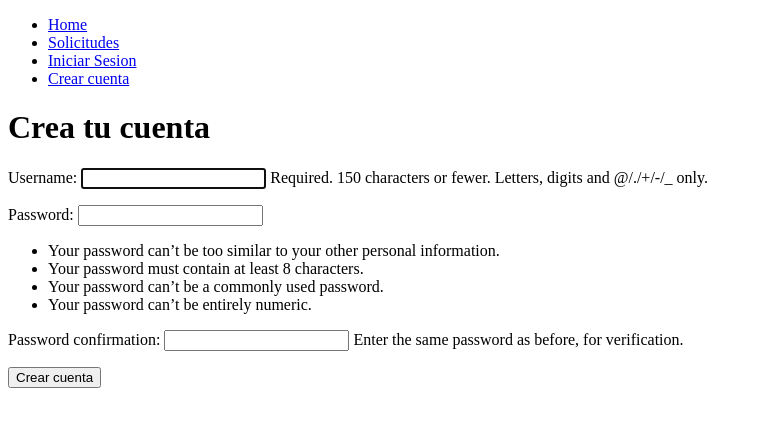
After one commit to VtrHater/Proyecto_biblioteca, a Django app: page /crear_cuenta/ in a window 1280 px wide. The commit adds this page. Shown: the top 427 px of the page, without its empty margins (0-759 px from the left). Run offline with Django 5.2, Linux system fonts and the light colour scheme.

Commit message:
Sistema CRUD implementado Version 1.1

```diff
--- a/Trabajo_Biblioteca/Cuentas/templates/base.html
+++ b/Trabajo_Biblioteca/Cuentas/templates/base.html
@@ -1,3 +1,16 @@
-<!DOCTYPE html>
+{% extends 'master.html' %}
 
-{{titulo}}
+{% block content %}
+<h1>Crea tu cuenta</h1>
+<form action="/crear_cuenta/" method="POST">
+    {% csrf_token %}
+
+    {{error}}
+    {{form.as_p}}
+
+    <button>
+        Crear cuenta
+    </button>
+
+</form>
+{% endblock %}
--- /dev/null
+++ b/Trabajo_Biblioteca/Cuentas/templates/master.html
@@ -0,0 +1,34 @@
+<!DOCTYPE html>
+<html lang="en">
+<head>
+    <meta charset="UTF-8">
+    <meta name="viewport" content="width=device-width, initial-scale=1.0">
+    <title>Proyecto Biblioteca</title>
+</head>
+<body>
+    <nav>
+        <ul>
+            <li>
+                <a href="/Home">Home</a>
+            </li>
+            <li>
+                <a href="/solicitudes">Solicitudes</a>
+            </li>
+            {% if user.is_authenticated %}
+            <li>
+                <a href="/cerrar_sesion">Cerrar Sesion</a>
+            </li>
+            {% else %}
+            <li>
+                <a href="/iniciar_sesion">Iniciar Sesion</a>
+            </li>
+            <li>
+                <a href="/crear_cuenta">Crear cuenta</a>
+            </li>
+            {% endif %}
+        </ul>
+    </nav>
+    {% block content %}
+    {% endblock %}
+</body>
+</html>
--- /dev/null
+++ b/Trabajo_Biblioteca/Cuentas/templates/solicitudes.html
@@ -0,0 +1,5 @@
+{% extends 'master.html' %}
+
+{% block content %}
+<h1>POGGERS</h1>
+{% endblock %}
--- /dev/null
+++ b/Trabajo_Biblioteca/Cuentas/urls.py
@@ -0,0 +1,10 @@
+from django.urls import path
+from . import views
+
+urlpatterns = [
+    path('crear_cuenta/', views.registrar, name= 'signin'),
+    path('solicitudes/', views.tareas, name ="Solicitudes"),
+    path('Home/', views.Home, name= "Home"),
+    path('cerrar_sesion/', views.cerrar_sesion, name='cerrar_sesion'),
+    path('iniciar_sesion/',views.iniciar_sesion, name='iniciar_sesion')
+]
--- a/Trabajo_Biblioteca/Cuentas/views.py
+++ b/Trabajo_Biblioteca/Cuentas/views.py
@@ -1,14 +1,54 @@
-from django.shortcuts import render
-from django.contrib.auth.forms import UserCreationForm
-
+from django.shortcuts import render, redirect
+from django.contrib.auth.forms import UserCreationForm, AuthenticationForm
+from django.contrib.auth.models import User
+from django.contrib.auth import login, logout, authenticate
+from django.http import HttpResponse
 
 def registrar(request):
-    titulo = "Hola gente"
-    return render(request, 'base.html',{
-        "titulo": titulo
-    })
+    if request.method == "GET":
+        return render(request, "base.html",{
+        "form": UserCreationForm,
+        })
+    else:
+        if request.POST['password1'] == request.POST['password2']:
+            try:
+                user = User.objects.create_user(username=request.POST['username'], password=request.POST['password1'])
+                user.save()
+                login(request, user)
+                return redirect("Solicitudes")
+            except:
+                return render(request, "base.html",{
+                "form": UserCreationForm,
+                'error': "Nombre de usuario en uso"
+                })
+        else:
+            return render(request, "base.html",{
+                "form": UserCreationForm,
+                'error': "Contraseñas no coinciden"
+                })
 
+def tareas(request):
+    return render(request, "solicitudes.html")
 
+def Home(request):
+    return render(request, 'Home.html')
 
+def cerrar_sesion(request):
+    logout(request)
+    return redirect('Home')
 
-# Create your views here.
+def iniciar_sesion(request):
+    if request.method == 'GET':
+        return render(request, 'iniciar_sesion.html',{
+        'form': AuthenticationForm
+        })
+    else:
+        user = authenticate(request, username=request.POST['username'], password=request.POST['password'])
+        if user is None:
+            return render(request, 'iniciar_sesion.html',{
+            'form': AuthenticationForm,
+            'error': "Nombre de cuenta o contraseña incorrectos"
+            })
+        else:
+            login(request,user)
+            return redirect('Home')
--- a/Trabajo_Biblioteca/Trabajo_Biblioteca/urls.py
+++ b/Trabajo_Biblioteca/Trabajo_Biblioteca/urls.py
@@ -19,5 +19,6 @@ from django.urls import path, include
 
 urlpatterns = [
     path('', include ('Aplicacion.urls')),
+    path('', include('Cuentas.urls')),
     path('admin/', admin.site.urls),
 ]
```
Also changed, not shown: Trabajo_Biblioteca/Cuentas/templates/Home.html (added, +7 -0 lines), Trabajo_Biblioteca/Cuentas/templates/iniciar_sesion.html (added, +18 -0 lines), Trabajo_Biblioteca/db.sqlite3.
